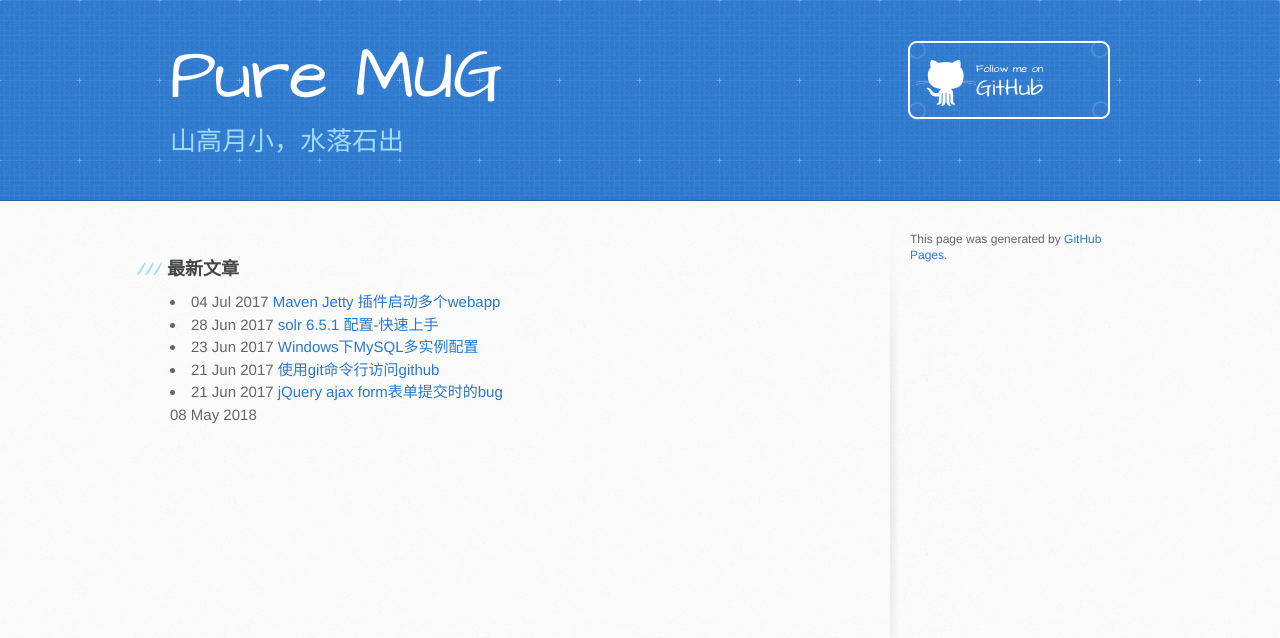
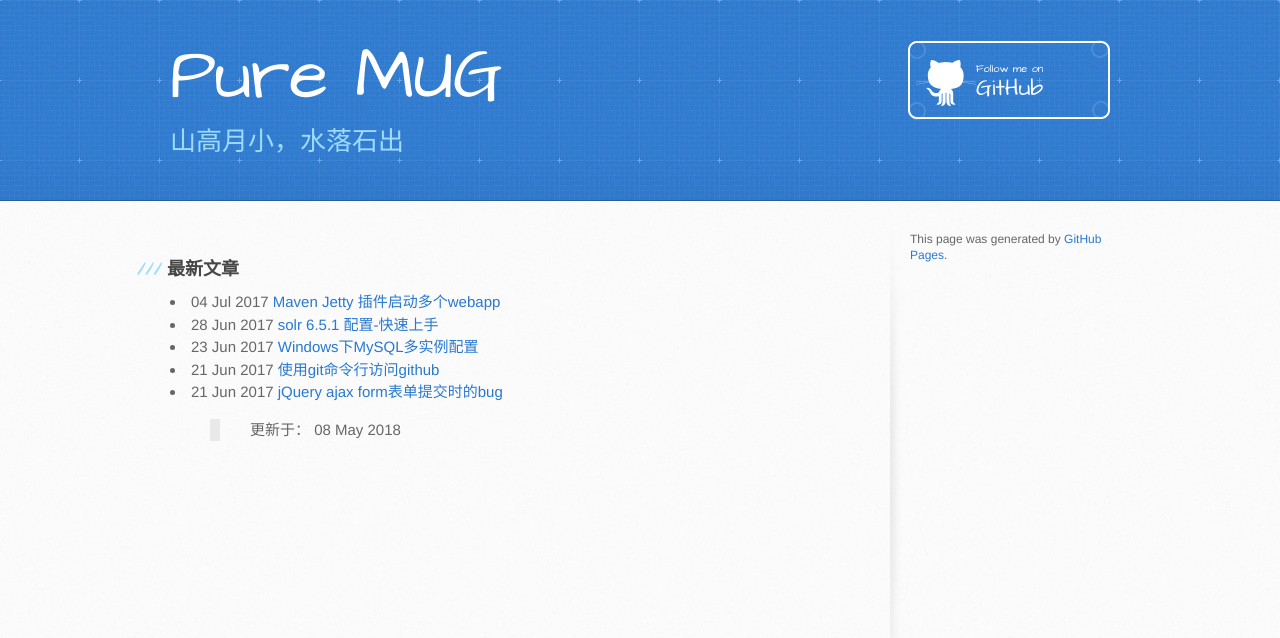
Before and after one commit to PureMug/puremug.github.io, a Jekyll site: the page built from index.md, in a window 1280 px wide. Shown: the top 638 px of the page. Built offline with Jekyll 4.4.1, drawn with Linux system fonts in a browser that asks for light colours; our own code applies the rules of GitHub Pages for plain Markdown files.

Commit message:
update index

```diff
--- a/index.md
+++ b/index.md
@@ -9,4 +9,4 @@ date: 2018-05-08
 <li>{{ post.date | date_to_string }} <a href="{{ site.baseurl }}{{ post.url }}">{{ post.title }}</a></li>
 {% endfor %}
 
-{{ page.date | date_to_string }}
+> 更新于： {{ page.date | date_to_string }}
```
Also changed, not shown: _posts/2014-06-13 CentOS 6.5点滴记录.md (+2 -3 lines).
